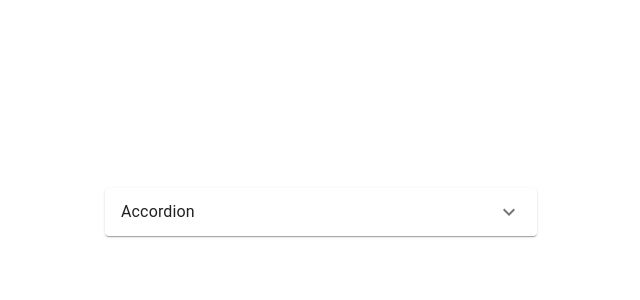
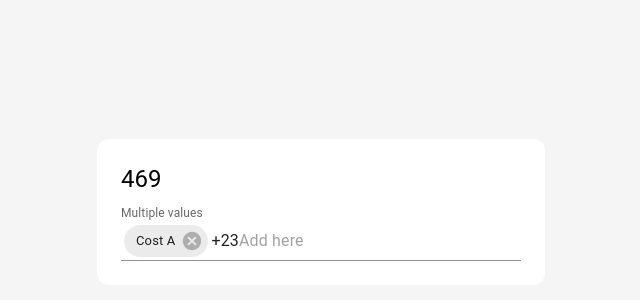
Before and after one commit to ShantanuAssys/SelectField, a React (Create React App) app: page / in a window 1280 px wide. Shown: the part 188-488 px from the top of the page, without its empty margins (319-959 px from the left). Built offline with nearby package versions, Linux system fonts and the light colour scheme.

Commit message:
Resolved issue with error and updated field with scenarios

```diff
--- a/src/App.css
+++ b/src/App.css
@@ -36,3 +36,7 @@
     transform: rotate(360deg);
   }
 }
+
+.MuiAutocomplete-noOptions {
+    display: none!important;
+  }
--- a/src/App.js
+++ b/src/App.js
@@ -1,25 +1,56 @@
-
-
-
-import * as React from 'react';
-import Accordion from '@mui/material/Accordion';
-import AccordionSummary from '@mui/material/AccordionSummary';
-import AccordionDetails from '@mui/material/AccordionDetails';
-import Typography from '@mui/material/Typography';
-import ExpandMoreIcon from '@mui/icons-material/ExpandMore';
-import Select from './Select';
+import * as React from "react";
+import Accordion from "@mui/material/Accordion";
+import AccordionSummary from "@mui/material/AccordionSummary";
+import AccordionDetails from "@mui/material/AccordionDetails";
+import Typography from "@mui/material/Typography";
+import ExpandMoreIcon from "@mui/icons-material/ExpandMore";
+import Select from "./Select";
+import useValues from "./hook/useValues";
+import Context from "./context/Context";
 
 export default function App() {
-    {/*Basic Accordian*/}
+  // Basic Accordian
+  const [validExpression, setValidExpression] = React.useState(true);
+  const [amount, setAmount] = React.useState(0);
+  const { options, value } = React.useContext(Context)
+
+  const calculate = () =>{
+    try {
+        const expression = value.reduce((prev, current) => {
+          let output = "" + prev;
+          if (current.type === "Variable") {
+            output = output + current.def.value;
+          } else {
+            output = output + current.def;
+          }
+          return output;
+        }, "");
+        // eslint-disable-next-line no-eval
+        const newAmount = eval(expression);
+        setAmount(newAmount);
+        setValidExpression(true);
+      } catch {
+        setValidExpression(false);
+        setAmount(0);
+      }
+  }
+
+  React.useEffect(() => {
+    calculate()
+  }, [options, value]);
   return (
-    <div style={{
-        display:'flex',
-        justifyContent:'center',
-        alignItems:'center',
-        height:'100vh'
-    }}>
-       <div>
-        <Accordion>
+    <div
+      style={{
+        display: "flex",
+        justifyContent: "center",
+        alignItems: "center",
+        height: "100vh",
+        backgroundColor: "whitesmoke",
+      }}
+    >
+      <div style={{ backgroundColor: "white ", padding: 24, borderRadius: 12 }}>
+        {/* DISABLED ACCORDION */}
+        {/* <Accordion>
             <AccordionSummary
             expandIcon={<ExpandMoreIcon />}
             aria-controls="panel1a-content"
@@ -27,14 +58,19 @@ export default function App() {
             >
             <Typography>Accordion</Typography>
             </AccordionSummary>
-            <AccordionDetails>
-             <div style={{margintop:'10px', marginBottom:'10px'}}>
-             <Typography variant='h5'>$555000</Typography>
-             </div>
-            <Select />
-            </AccordionDetails>
-        </Accordion>
-       </div>
+            <AccordionDetails> */}
+        <div style={{ margintop: "10px", marginBottom: "10px" }}>
+          {!validExpression && (
+            <Typography color={"red"} variant="h5">
+              ERROR!!
+            </Typography>
+          )}
+          {validExpression && <Typography variant="h5">{amount}</Typography>}
+        </div>
+        <Select />
+        {/* </AccordionDetails>
+        </Accordion> */}
+      </div>
     </div>
   );
 }
--- /dev/null
+++ b/src/ParentApp.js
@@ -0,0 +1,33 @@
+import React from 'react'
+import App from './App'
+import Context from './context/Context'
+import useValues from './hook/useValues'
+
+const ParentApp = () =>{
+    const [
+        options,
+        setOptions,
+        value,
+        setValue,
+        inputValue,
+        setInputValue,
+        operators,
+        runOnChange
+      ] = useValues()
+    return(
+        <Context.Provider value={{
+            options,
+            setOptions,
+            value,
+            setValue,
+            inputValue,
+            setInputValue,
+            operators,
+            runOnChange
+        }}>
+             <App />
+        </Context.Provider>
+    )
+}
+
+export default ParentApp
--- a/src/Select.js
+++ b/src/Select.js
@@ -1,135 +1,126 @@
-import React, { useEffect } from 'react';
-import Chip from '@mui/material/Chip';
-import TextField from '@mui/material/TextField';
-import Autocomplete from '@mui/material/Autocomplete';
-import useValues from './hook/useValues';
-
+import React, { useContext } from "react";
+import Chip from "@mui/material/Chip";
+import TextField from "@mui/material/TextField";
+import Autocomplete from "@mui/material/Autocomplete";
+import useValues from "./hook/useValues";
+import Context from "./context/Context";
 
 const defaultOptions = [
   {
     type: "Variable",
-        def: { key: "Cost A",
-        value: 447},
+    def: { key: "Cost A", value: 447 },
     type: "Variable",
-        def: { key: "Cost B",
-        value: 446},
+    def: { key: "Cost B", value: 446 },
     type: "Variable",
-        def: { key: "Cost C",
-        value: 444},
+    def: { key: "Cost C", value: 444 },
     type: "Variable",
-        def: { key: "Cost D",
-        value: 440},
-    }
-]
+    def: { key: "Cost D", value: 440 },
+  },
+];
 
 // Default Data
-const data =
-    [
+const data = [
   {
     type: "Variable",
-            def: { key: "Cost A",
-            value: 446},
+    def: { key: "Cost A", value: 446 },
   },
   {
     type: "Operator",
     def: "+",
-        }, {
+  },
+  {
     type: "Value",
-            def: 23
+    def: 23,
   },
   {
     type: "Variable",
-            def: { key: "Cost B",
-            value: 446
-        }},
+    def: { key: "Cost B", value: 446 },
+  },
   {
     type: "Variable",
-            def: { key: "Cost C",
-           value: 444
-        }},
+    def: { key: "Cost C", value: 444 },
+  },
   {
     type: "Variable",
-            def: { key: "Cost D",
-            value: 440
-        },},
+    def: { key: "Cost D", value: 440 },
+  },
+];
 
-    ]
-
-function Select() {
-  const [
-    options,
-    setOptions,
-    value,
-    setValue,
-    inputValue,
-    setInputValue,
-    operators,
-    runOnChange
-  ] = useValues()
-
-
-  return (
-    <div style={{
-        display:'flex',
-        justifyContent:'center',
-        alignItems:'center',
-        height:'200'
-    }}>
-    <div style={{width:'400px'}}>
-        <div>
-            <Autocomplete
-                multiple
-                freeSolo
-                options={options}
-                getOptionLabel={(option) =>{
-                    if(option.def.key){
-                        return option.def.key
-                    }else{
-                        return option.def
+const optionLabelExtractor = (option) => {
+  if (option.type === "Variable") {
+    return option.def.key;
+  } else {
+    return option.def;
   }
-                }}
-                value={value}
-                inputValue={inputValue}
-                onInputChange={(event, newInputValue) => {
-                    runOnChange(event, newInputValue)
-                }}
-                onChange={(event, data) =>{
-                   setValue([...data]) // updating state on selection, But some how showing error when adding input, not a blocker
-                }}
-                disableClearable
-                renderTags={(tagValue, getTagProps) =>{
-                   return tagValue.map((option, index) => {
-                     return (
-                        <>
-                        {option.type === 'Variable' ?
-                         <Chip  // Chips to render selected option
+};
+const renderTags = (tagValue, getTagProps) => {
+  return tagValue.map((option, index) =>
+    option.type === "Variable" ? (
+      <Chip // Chips to render selected option
         label={option.def.key}
         {...getTagProps({ index })}
       />
-                       :
-                       <span>{` ${ option.def}`}</span>
+    ) : (
+      <span>{` ${option.def}`}</span>
+    )
+  );
+};
+
+const filterOption = (options) =>{
+    return options.filter((o) => o.type === "Variable")
 }
-                        </>
-                     )
-                   })
-                }
-                  }
-                renderInput={(params) => (
+
+const renderInput = (params) => (
   <TextField
     {...params}
     variant="standard"
     label="Multiple values"
     placeholder="Add here"
-                    onChange
   />
-                )}
+);
+
+function Select({ onBlurCal }) {
+  const {
+    options,
+    value,
+    setValue,
+    inputValue,
+    runOnChange,
+  } = useContext(Context)
+  const onSelectionChange = (event, data) => {
+    setValue([...data]); // updating state on selection, But some how showing error when adding input, not a blocker
+  };
+  return (
+    <div
+      style={{
+        display: "flex",
+        justifyContent: "center",
+        alignItems: "center",
+        height: "200",
+      }}
+    >
+      <div style={{ width: "400px" }}>
+        <div>
+          <Autocomplete
+            multiple
+            freeSolo
+            openOnFocus={false}
+            noOptionsText={""}
+            options={options}
+            getOptionLabel={optionLabelExtractor}
+            value={value}
+            inputValue={inputValue}
+            onInputChange={runOnChange}
+            onChange={onSelectionChange}
+            disableClearable
+            filterOptions={filterOption}
+            renderTags={renderTags}
+            renderInput={renderInput}
           />
         </div>
       </div>
-
-
     </div>
   );
 }
 
-export default Select
+export default Select;
--- /dev/null
+++ b/src/context/Context.js
@@ -0,0 +1,5 @@
+import React, { createContext } from 'react'
+
+const Context = createContext(null)
+
+export default Context
--- a/src/index.js
+++ b/src/index.js
@@ -1,13 +1,13 @@
 import React from 'react';
 import ReactDOM from 'react-dom/client';
 import './index.css';
-import App from './App';
+import ParentApp from './ParentApp';
 import reportWebVitals from './reportWebVitals';
 
 const root = ReactDOM.createRoot(document.getElementById('root'));
 root.render(
   <React.StrictMode>
-    <App />
+     <ParentApp />
   </React.StrictMode>
 );
 
```
Lines whose indentation alone changed are shown as unchanged.
